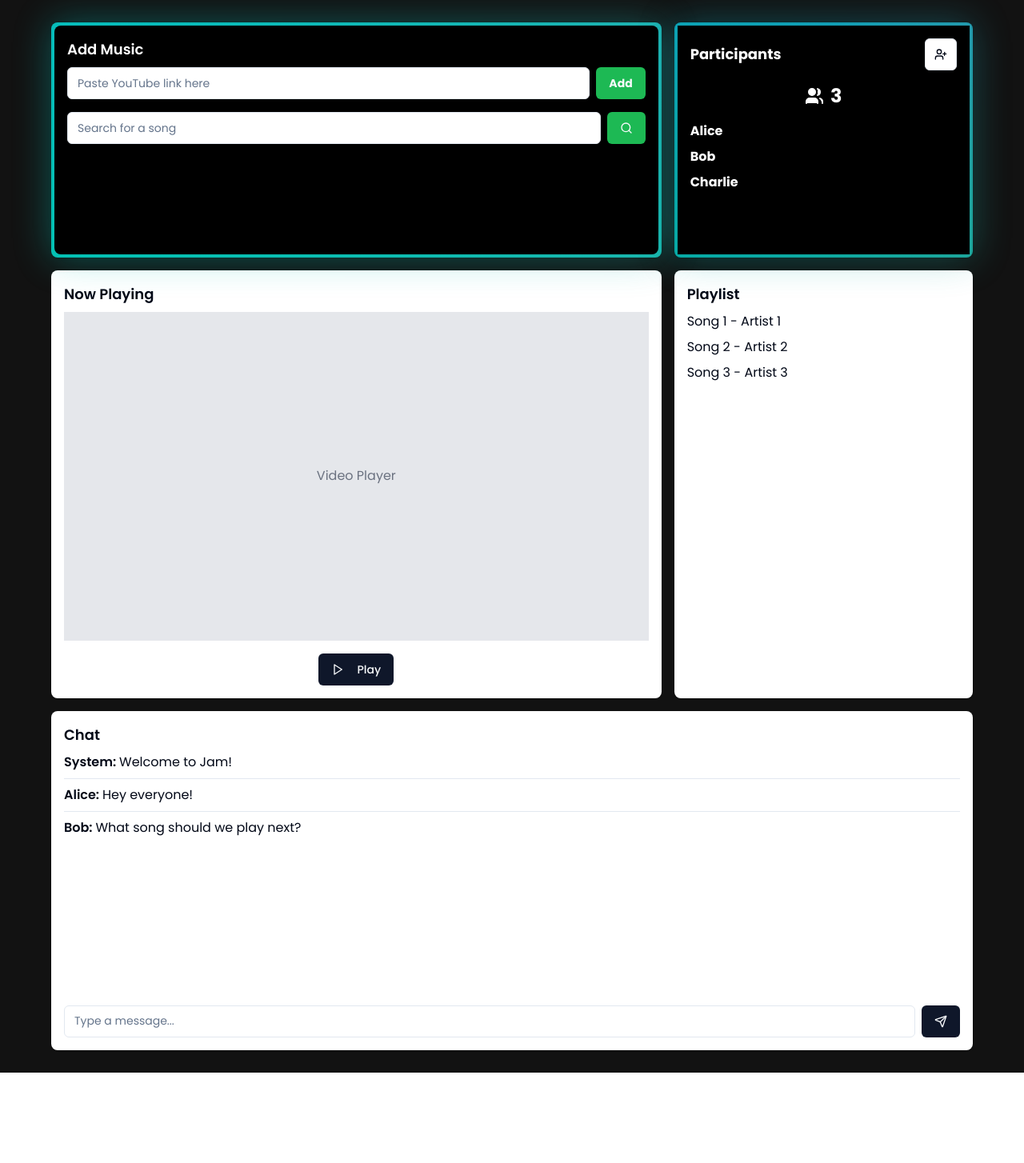
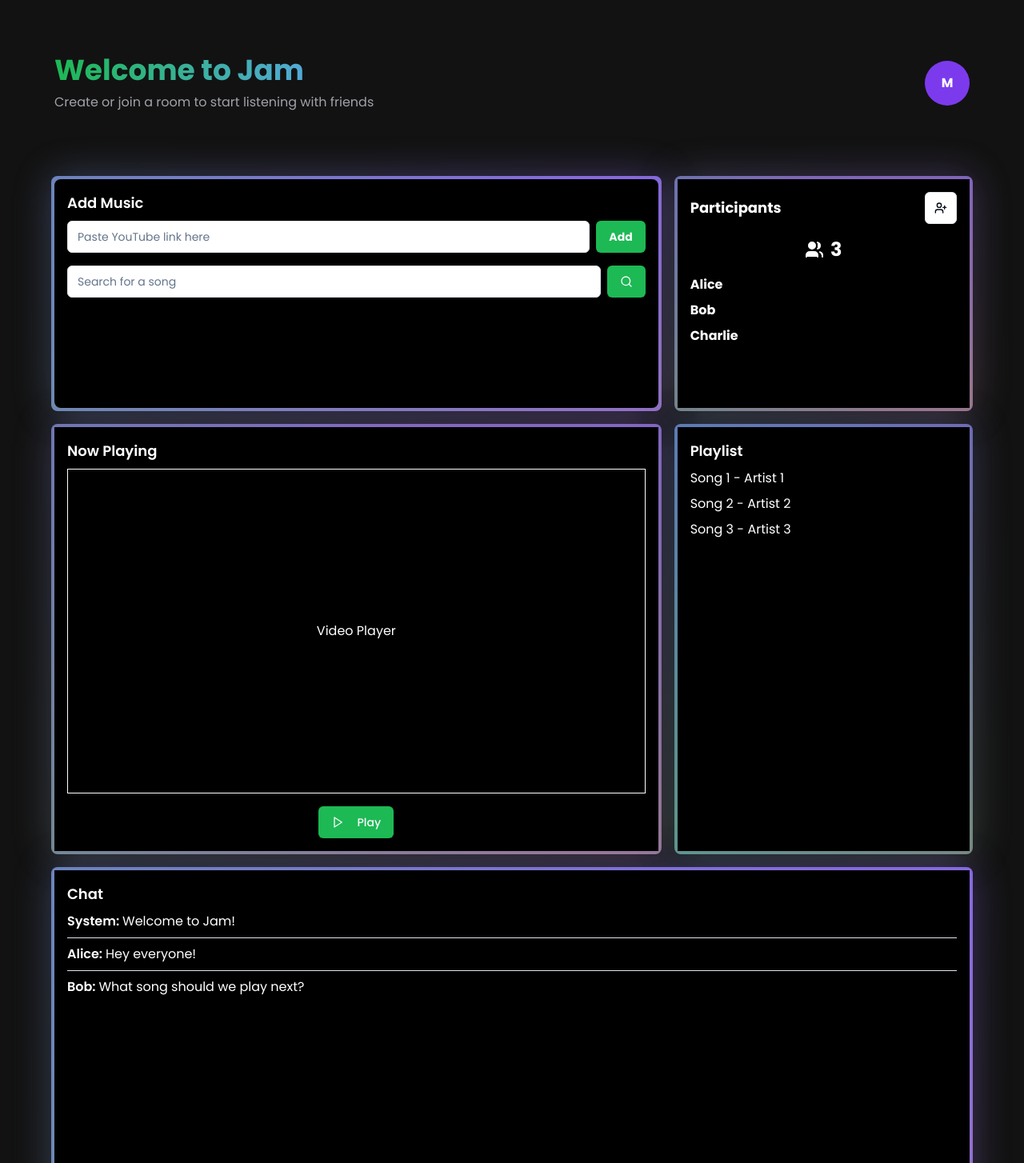
Before and after one commit to i-madhav/jam, a Next.js app: page /room/1 in a window 1280 px wide. Shown: the top 1454 px of the page at 80% size. Before the commit the page ends 1341 px from the top, so only its background shows below. Built offline with nearby package versions, Linux system fonts and the light colour scheme.

Commit message:
chores:updated the ui of rooms

```diff
--- a/app/(platform)/room/[roomid]/page.tsx
+++ b/app/(platform)/room/[roomid]/page.tsx
@@ -62,9 +62,21 @@ const RoomPage = () => {
 
   return (
     <div className="min-h-screen p-4">
+      <div className=" flex items-center justify-between p-10 mb-10">
+        <div>
+          <p className="text-4xl font-bold bg-gradient-to-r from-[#1DB954] to-blue-400 text-transparent bg-clip-text animate-gradient">
+            Welcome to Jam
+          </p>
+          <p className="text-zinc-400 mt-2">
+            Create or join a room to start listening with friends
+          </p>
+        </div>
+        <div className=" rounded-full h-14 w-14 bg-primary-600 text-white font-bold font-sans flex items-center justify-center">
+          M
+        </div>
+      </div>
       <div className="max-w-6xl mx-auto grid grid-cols-1 md:grid-cols-3 gap-4">
         {/* Music Link Input and Search */}
-
         <div className="rounded-lg shadow md:col-span-2 h-full">
           <BackgroundGradient className="bg-black h-full rounded-lg p-4">
             <h2 className="text-lg font-semibold mb-2 text-white font-sans">
@@ -104,7 +116,9 @@ const RoomPage = () => {
         <div className=" rounded-lg shadow h-full">
           <BackgroundGradient className="bg-black h-full p-4">
             <div className="flex justify-between items-center mb-4">
-              <h2 className="text-lg font-sans text-white font-bold">Participants</h2>
+              <h2 className="text-lg font-sans text-white font-bold">
+                Participants
+              </h2>
               <Dialog>
                 <DialogTrigger asChild>
                   <Button variant="outline" size="icon">
@@ -113,7 +127,9 @@ const RoomPage = () => {
                 </DialogTrigger>
                 <DialogContent>
                   <DialogHeader>
-                    <DialogTitle className="font-sans">Add User to Room</DialogTitle>
+                    <DialogTitle className="font-sans">
+                      Add User to Room
+                    </DialogTitle>
                   </DialogHeader>
                   <form onSubmit={handleAddUser} className="flex gap-2 mt-4">
                     <Input
@@ -129,13 +145,17 @@ const RoomPage = () => {
               </Dialog>
             </div>
             <div className="flex items-center justify-center text-2xl mb-4">
-              <Users className="mr-2 h-6 w-6 fill-white stroke-white"/>
-              <span className="font-sans text-white font-bold">{participants.length}</span>
+              <Users className="mr-2 h-6 w-6 fill-white stroke-white" />
+              <span className="font-sans text-white font-bold">
+                {participants.length}
+              </span>
             </div>
             <ScrollArea className="h-[150px]">
               <ul className="space-y-2">
                 {participants.map((user, index) => (
-                  <li key={index} className="font-sans text-white font-bold">{user}</li>
+                  <li key={index} className="font-sans text-white font-bold">
+                    {user}
+                  </li>
                 ))}
               </ul>
             </ScrollArea>
@@ -143,13 +163,19 @@ const RoomPage = () => {
         </div>
 
         {/* Music Player */}
-        <div className="bg-white p-4 rounded-lg shadow md:col-span-2">
-          <h2 className="text-lg font-semibold mb-2">Now Playing</h2>
-          <div className="aspect-video bg-gray-200 mb-4 flex items-center justify-center">
-            <span className="text-gray-500">Video Player</span>
+        <div className="rounded-lg shadow md:col-span-2">
+          <BackgroundGradient className="bg-black h-full p-4">
+            <h2 className="text-lg font-semibold mb-2 text-white font-sans">
+              Now Playing
+            </h2>
+            <div className="aspect-video bg-black border-white border mb-4 flex items-center justify-center">
+              <span className="text-white font-sans">Video Player</span>
             </div>
             <div className="flex justify-center">
-            <Button onClick={() => setIsPlaying(!isPlaying)}>
+              <Button
+                onClick={() => setIsPlaying(!isPlaying)}
+                className="bg-[#1DB954]"
+              >
                 {isPlaying ? (
                   <Pause className="mr-2 h-4 w-4" />
                 ) : (
@@ -158,28 +184,38 @@ const RoomPage = () => {
                 {isPlaying ? "Pause" : "Play"}
               </Button>
             </div>
+          </BackgroundGradient>
         </div>
 
         {/* Playlist */}
-        <div className="bg-white p-4 rounded-lg shadow">
-          <h2 className="text-lg font-semibold mb-2">Playlist</h2>
+        <div className="rounded-lg shadow">
+          <BackgroundGradient className="bg-black p-4 h-full">
+            <h2 className="text-lg font-semibold mb-2 text-white font-sans">
+              Playlist
+            </h2>
             <ScrollArea className="h-[200px]">
-            <ul className="space-y-2">
+              <ul className="space-y-2 text-white font-sans">
                 <li>Song 1 - Artist 1</li>
                 <li>Song 2 - Artist 2</li>
                 <li>Song 3 - Artist 3</li>
               </ul>
             </ScrollArea>
+          </BackgroundGradient>
         </div>
 
         {/* Chat Section */}
-        <div className="bg-white p-4 rounded-lg shadow md:col-span-3">
-          <h2 className="text-lg font-semibold mb-2">Chat</h2>
+        <div className=" rounded-lg shadow md:col-span-3">
+          <BackgroundGradient className="p-4 h-full bg-black">
+            <h2 className="text-lg font-semibold mb-2 text-white font-sans">
+              Chat
+            </h2>
             <ScrollArea className="h-[300px] mb-4">
               {chatMessages.map((msg, index) => (
                 <div key={index} className="mb-2">
-                <span className="font-semibold">{msg.user}: </span>
-                <span>{msg.message}</span>
+                  <span className="font-semibold text-white font-sans">
+                    {msg.user}:{" "}
+                  </span>
+                  <span className="text-white font-sans">{msg.message}</span>
                   {index < chatMessages.length - 1 && (
                     <Separator className="my-2" />
                   )}
@@ -194,10 +230,11 @@ const RoomPage = () => {
                 onChange={(e) => setCurrentMessage(e.target.value)}
                 className="flex-grow"
               />
-            <Button type="submit">
+              <Button type="submit" className="bg-[#1DB954]">
                 <Send className="h-4 w-4" />
               </Button>
             </form>
+          </BackgroundGradient>
         </div>
       </div>
     </div>
```
Lines whose indentation alone changed are shown as unchanged.
